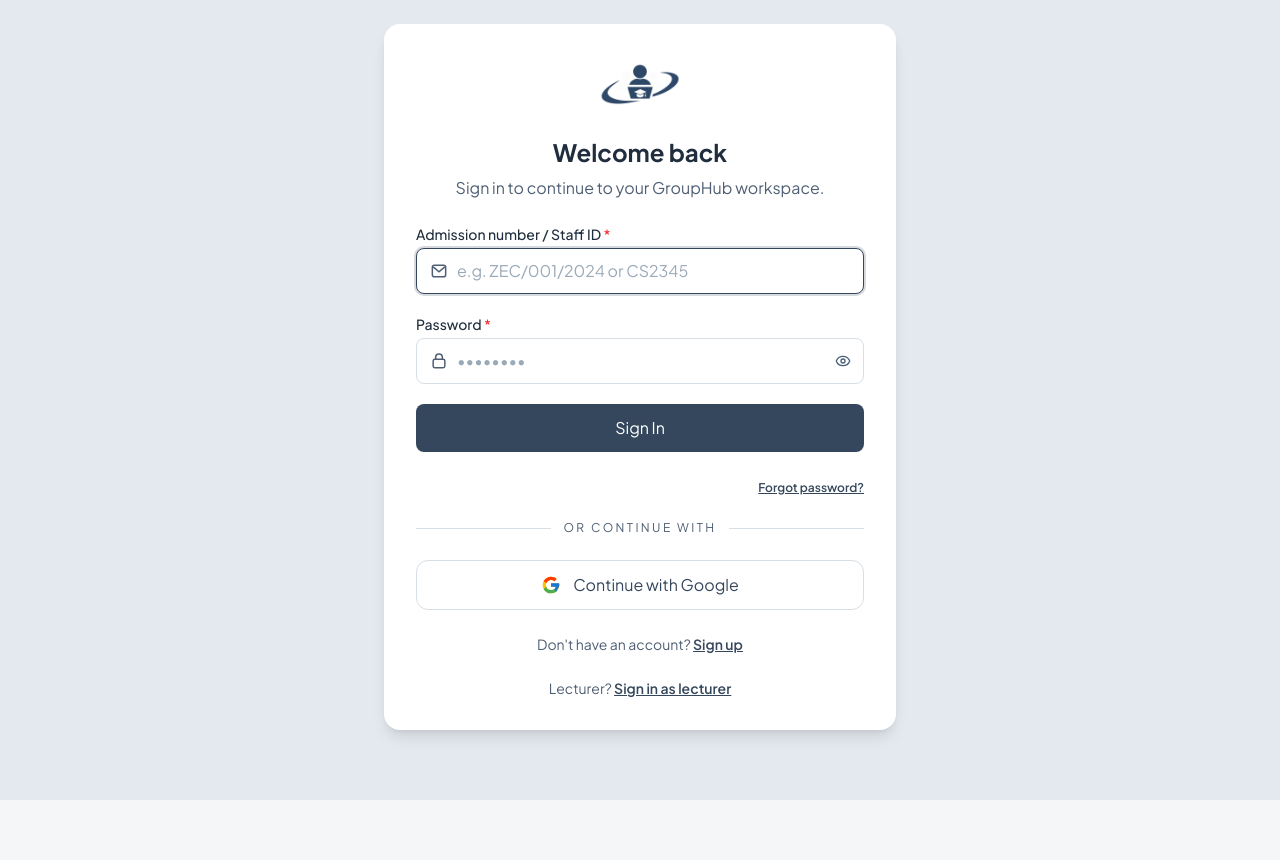
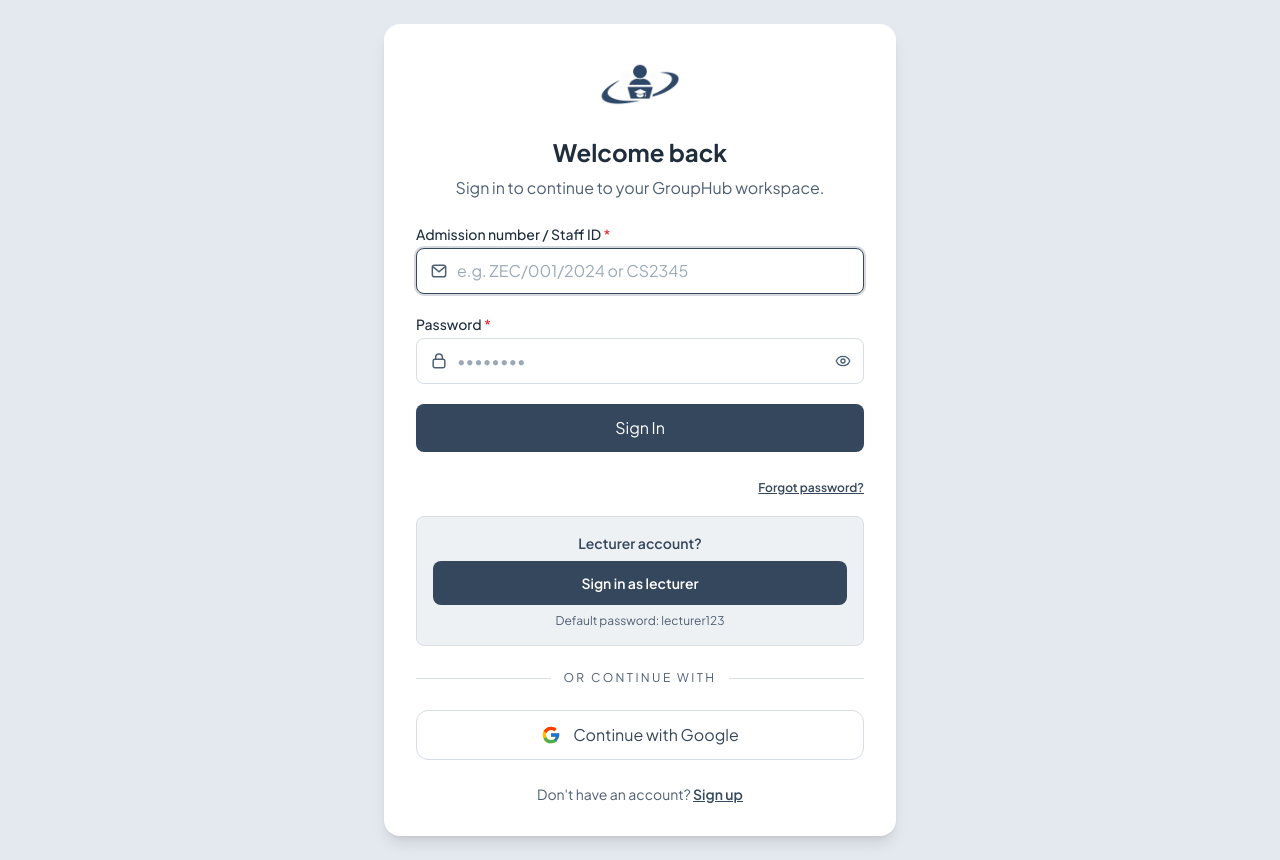
Before and after one commit to MainaIvy/GroupHub, a React (Vite) app in the folder frontend/: page /login in a window 1280 px wide. Before the commit the page ends 800 px from the top, so only its background shows below. Built offline with nearby package versions, Linux system fonts and the light colour scheme; no server answers.

Commit message:
Make lecturer sign-in more visible on main login page
- Replace small lecturer link with prominent button card
- Show lecturer sign-in as separate styled section after main sign-in
- Include default password hint (lecturer123)
- Remove old small lecturer link from bottom of form

```diff
--- a/frontend/src/components/Login.jsx
+++ b/frontend/src/components/Login.jsx
@@ -308,6 +308,17 @@ const Login = () => {
             </Link>
           </div>
 
+          <div className="mt-4 rounded-lg border border-[#D7DEE6] bg-[#EEF1F4] p-4 text-center">
+            <p className="text-sm font-semibold text-[#35475C] mb-2">Lecturer account?</p>
+            <Link
+              to="/lecturer/login"
+              className="inline-block w-full rounded-lg bg-[#35475C] px-4 py-3 text-sm font-semibold text-white hover:bg-[#435B76] transition-colors"
+            >
+              Sign in as lecturer
+            </Link>
+            <p className="mt-2 text-xs text-[#4F5F73]">Default password: lecturer123</p>
+          </div>
+
           {googleClientId && (
             <>
               <div className="relative py-1">
@@ -339,13 +350,6 @@ const Login = () => {
               Sign up
             </Link>
           </p>
-
-          <p className="pt-1 text-center text-sm text-[#4F5F73]">
-            Lecturer?{' '}
-            <Link to="/lecturer/login" className="font-semibold text-[#35475C] underline">
-              Sign in as lecturer
-            </Link>
-          </p>
         </form>
       </main>
     </div>
```
